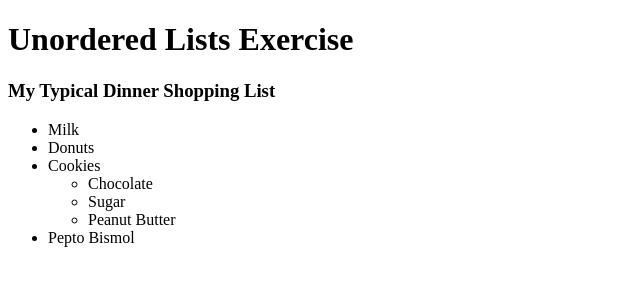
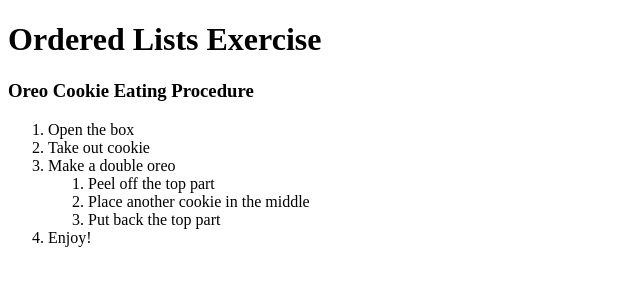
Before and after one commit to assumpta-n/coursera-tutorial, a plain HTML site: page site/index.html in a window 1280 px wide. Shown: the whole page, without its empty margins (0-640 px from the left). Drawn offline with Linux system fonts and the light colour scheme.

Commit message:
Coursera ordered list exercise

```diff
--- a/site/index.html
+++ b/site/index.html
@@ -6,21 +6,21 @@
     <title>A Coursera Site</title>
 </head>
 <body>
-    <h1>Unordered Lists Exercise</h1>
+    <h1>Ordered Lists Exercise</h1>
     <div>
-        <h3>My Typical Dinner Shopping List</h3>
-        <ul>
-            <li>Milk</li>
-            <li>Donuts</li>
-            <li>Cookies
-                <ul>
-                    <li>Chocolate</li>
-                    <li>Sugar</li>
-                    <li>Peanut Butter</li>
-                </ul>
+        <h3>Oreo Cookie Eating Procedure</h3>
+        <ol>
+            <li>Open the box</li>
+            <li>Take out cookie</li>
+            <li>Make a double oreo
+                <ol>
+                    <li>Peel off the top part</li>
+                    <li>Place another cookie in the middle</li>
+                    <li>Put back the top part</li>
+                </ol>
             </li>
-            <li>Pepto Bismol</li>
-        </ul>
+            <li>Enjoy!</li>
+        </ol>
     </div>
 </body>
 </html>
```
